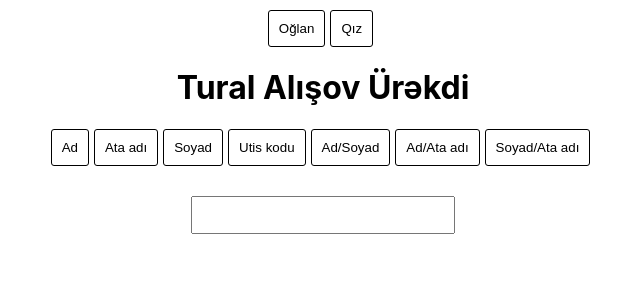
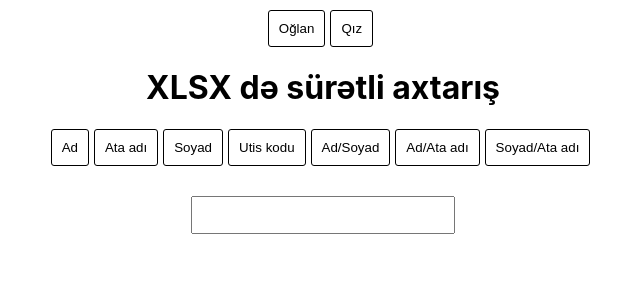
Before and after one commit to memmedov-karim/FasterSearch-nXlSX, a React (Create React App) app: page / in a window 1280 px wide. Shown: the top 300 px of the page, without its empty margins (317-957 px from the left). Built offline with nearby package versions, Linux system fonts and the light colour scheme; a web font is replaced by a local one.

Commit message:
Update App.js

```diff
--- a/src/App.js
+++ b/src/App.js
@@ -261,7 +261,7 @@ function App() {
   return (
     <div className="App">
     <button style={{backgroundColor:"white",marginTop:"10px"}} onClick={ShowBoy}>{numberOfBoy?numberOfBoy:"Oğlan"}</button><button style={{backgroundColor:"white" ,marginTop:"10px"}} onClick={ShowGirl}>{numberOfGirl?numberOfGirl:"Qız"}</button>
-      <h1>Tural Alışov Ürəkdi</h1>
+      <h1>XLSX də sürətli axtarış</h1>
       <div className="searchingvalue">{Buttons}</div>
 
       {onefield && (
```
